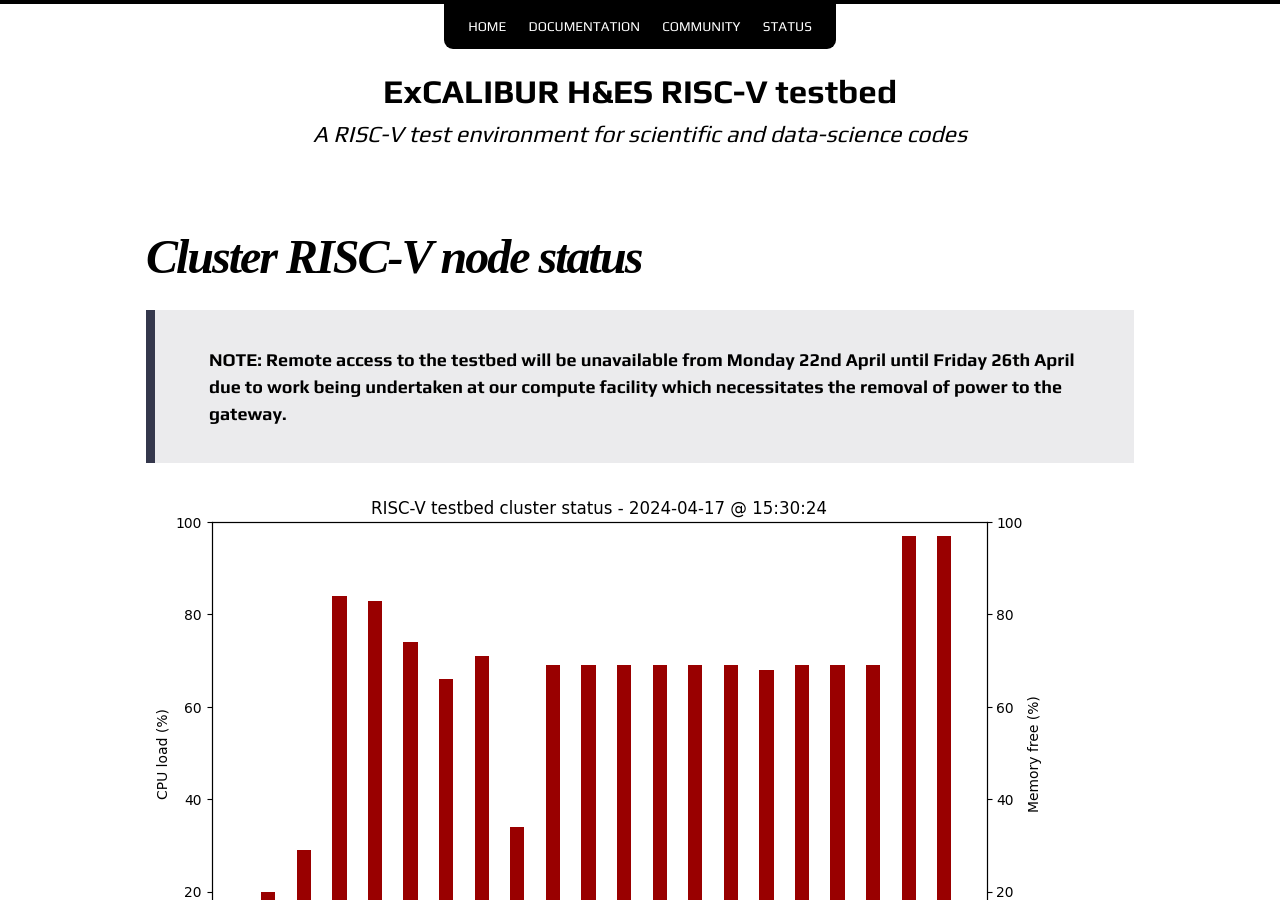
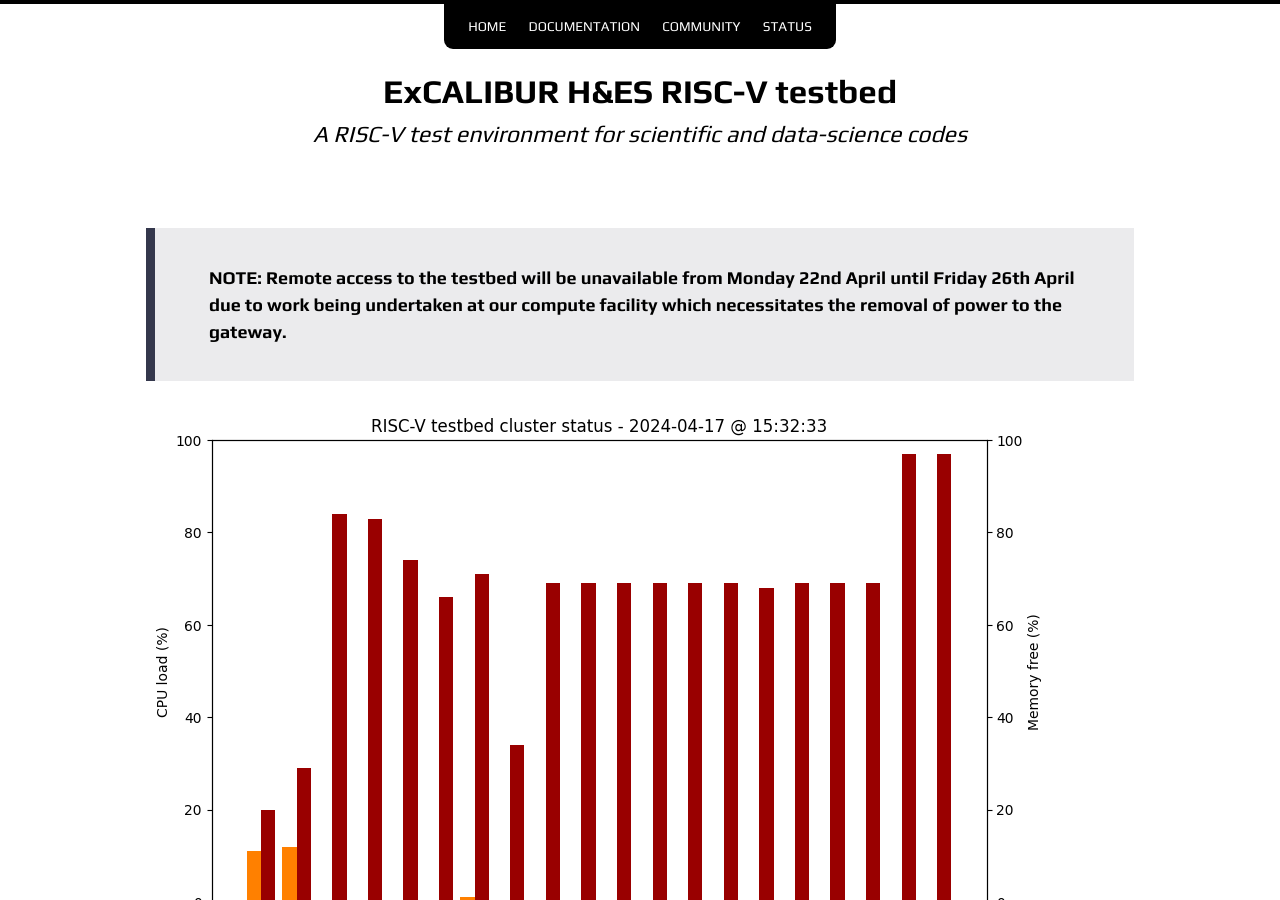
Before and after one commit to RISCVtestbed/riscvtestbed.github.io, a Jekyll site: the page built from status.md, in a window 1280 px wide and 900 px high. Built offline with Jekyll 4.4.1, drawn with Linux system fonts in a browser that asks for light colours; nearby versions of some CDN libraries; some of the changed lines change nothing that is shown.

Commit message:
Update cluster status

```diff
--- a/status.md
+++ b/status.md
@@ -1,5 +1,6 @@
 ---
-title: "Cluster RISC-V node status"
+#title: "Cluster RISC-V node status"
+title:
 layout: page
 permalink: /status/
 ---
```
Also changed, not shown: images/cluster_status.png.
